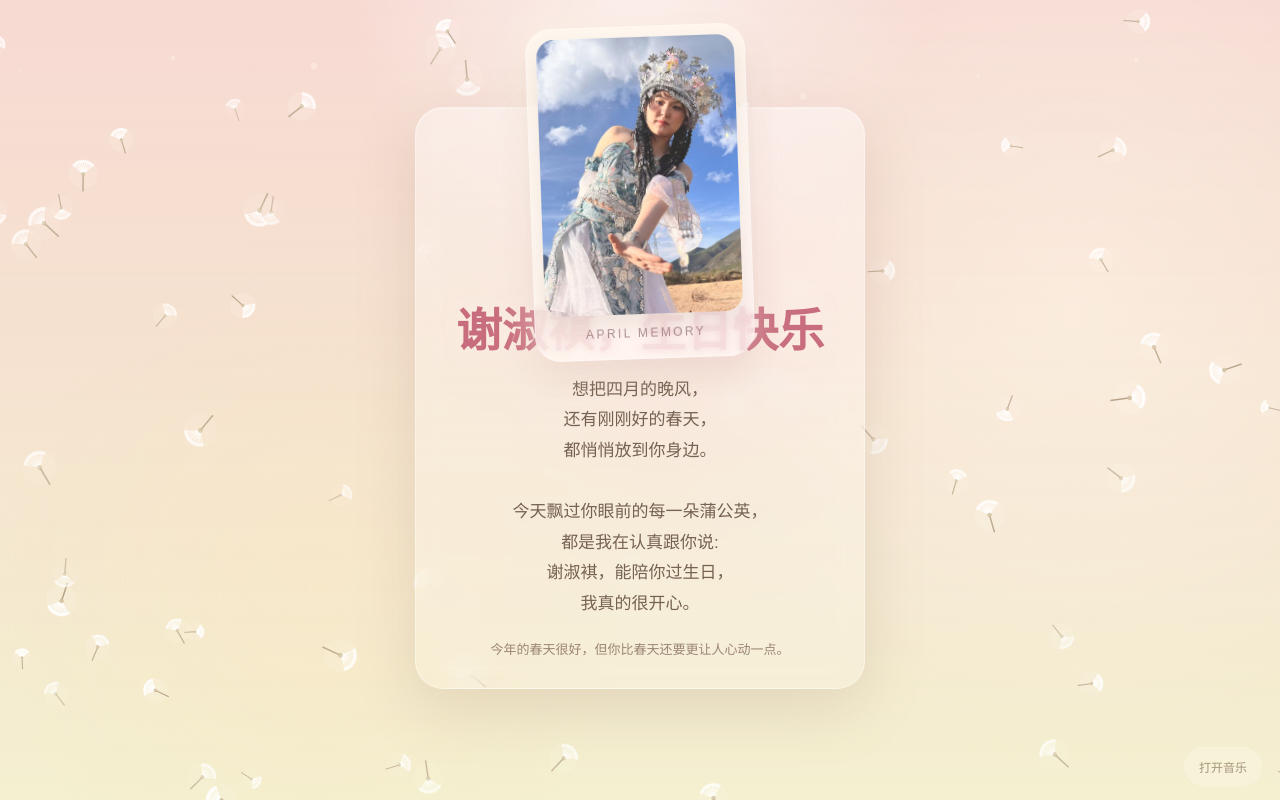
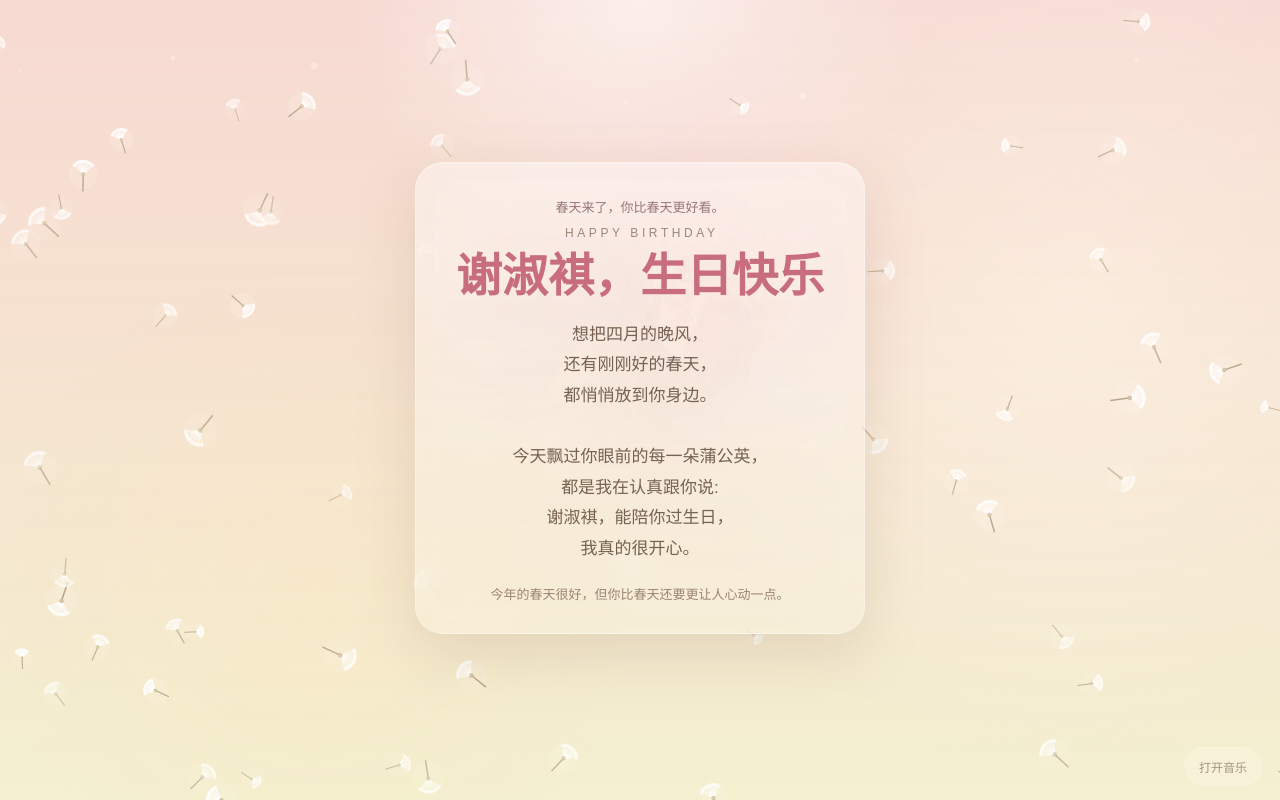
Before and after one commit to muchen1224/birthday-snow, a plain HTML site: page index.html in a window 1280 px wide. Drawn offline with Linux system fonts and the light colour scheme.

Commit message:
Add files via upload

```diff
--- a/index.html
+++ b/index.html
@@ -154,7 +154,7 @@
 
     .card {
       width: min(92vw, 450px);
-      padding: 132px 24px 30px;
+      padding: 34px 24px 30px;
       border-radius: 28px;
       background: linear-gradient(180deg, rgba(255, 255, 255, 0.38), rgba(255, 250, 240, 0.22));
       border: 1px solid rgba(255, 255, 255, 0.34);
@@ -163,56 +163,43 @@
       text-align: center;
       animation: rise 1.2s ease both;
       position: relative;
-      overflow: visible;
+      overflow: hidden;
     }
 
-    .photo-frame {
+    .photo-backdrop {
       position: absolute;
-      left: 50%;
-      top: -82px;
-      transform: translateX(-50%) rotate(-2deg);
-      width: min(62vw, 220px);
-      padding: 10px 10px 18px;
-      border-radius: 26px;
-      background: rgba(255, 252, 246, 0.7);
-      border: 1px solid rgba(255, 255, 255, 0.52);
-      box-shadow: 0 14px 34px rgba(146, 112, 87, 0.16);
-      backdrop-filter: blur(4px);
+      inset: 18px 18px auto;
+      height: 57%;
+      border-radius: 24px;
+      overflow: hidden;
+      opacity: 0.12;
+      pointer-events: none;
     }
 
-    .photo-frame::before {
+    .photo-backdrop img {
+      display: block;
+      width: 100%;
+      height: 100%;
+      object-fit: cover;
+      object-position: center 22%;
+      filter: blur(0.5px) saturate(0.92);
+    }
+
+    .photo-backdrop::after {
       content: "";
       position: absolute;
-      inset: -10px;
-      border-radius: 32px;
-      background: linear-gradient(135deg, rgba(255, 246, 233, 0.56), rgba(255, 221, 228, 0.24));
-      z-index: -1;
-      filter: blur(16px);
-    }
-
-    .photo-frame img {
-      display: block;
-      width: 100%;
-      aspect-ratio: 3 / 4.2;
-      object-fit: cover;
-      object-position: center center;
-      border-radius: 18px;
-      box-shadow: 0 10px 22px rgba(85, 67, 57, 0.12);
-      opacity: 0.82;
-    }
-
-    .photo-note {
-      margin-top: 12px;
-      font-size: 12px;
-      letter-spacing: 0.2em;
-      text-indent: 0.2em;
-      color: rgba(143, 105, 112, 0.72);
+      inset: 0;
+      background:
+        linear-gradient(180deg, rgba(255, 248, 239, 0.95) 0%, rgba(255, 248, 239, 0.72) 36%, rgba(255, 248, 239, 0.92) 100%),
+        radial-gradient(circle at center, rgba(255, 255, 255, 0.12), rgba(255, 255, 255, 0.48));
     }
 
     .photo-caption {
-      margin: 18px 0 4px;
+      margin: 0 0 10px;
       font-size: 13px;
       color: rgba(131, 95, 101, 0.84);
+      position: relative;
+      z-index: 1;
     }
 
     .eyebrow {
@@ -221,6 +208,8 @@
       text-indent: 0.3em;
       font-size: 12px;
       color: rgba(123, 95, 82, 0.72);
+      position: relative;
+      z-index: 1;
     }
 
     h1 {
@@ -229,6 +218,8 @@
       line-height: 1.08;
       color: var(--accent);
       text-shadow: 0 0 16px rgba(255, 243, 233, 0.52);
+      position: relative;
+      z-index: 1;
     }
 
     .message {
@@ -237,12 +228,16 @@
       line-height: 1.8;
       color: var(--subtext);
       white-space: pre-line;
+      position: relative;
+      z-index: 1;
     }
 
     .footer {
       margin-top: 20px;
       font-size: 13px;
       color: rgba(115, 88, 71, 0.7);
+      position: relative;
+      z-index: 1;
     }
 
     .hint {
@@ -350,9 +345,8 @@
 
   <main class="content">
     <section class="card">
-      <div class="photo-frame">
-        <img src="assets/birthday-photo.jpg" alt="谢淑褀的照片">
-        <div class="photo-note">APRIL MEMORY</div>
+      <div class="photo-backdrop" aria-hidden="true">
+        <img src="assets/birthday-photo.jpg" alt="">
       </div>
       <div class="photo-caption">春天来了，你比春天更好看。</div>
       <p class="eyebrow">HAPPY BIRTHDAY</p>
```
